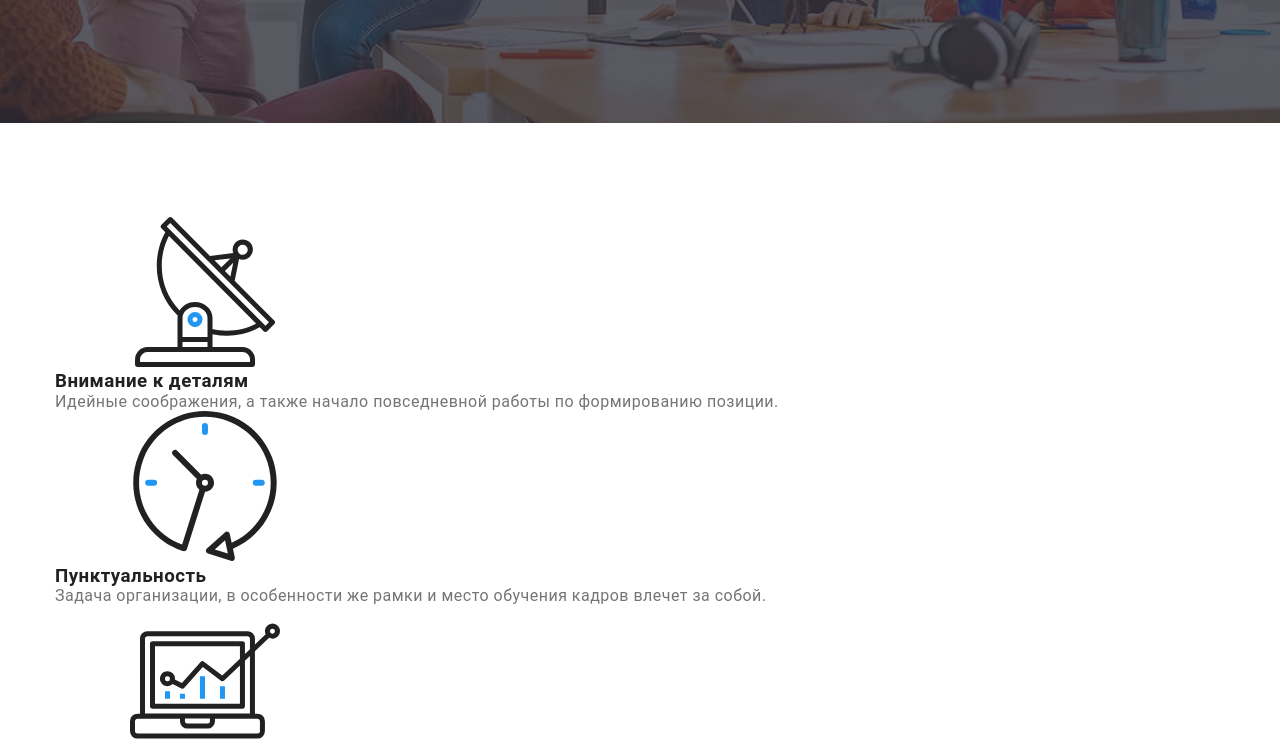
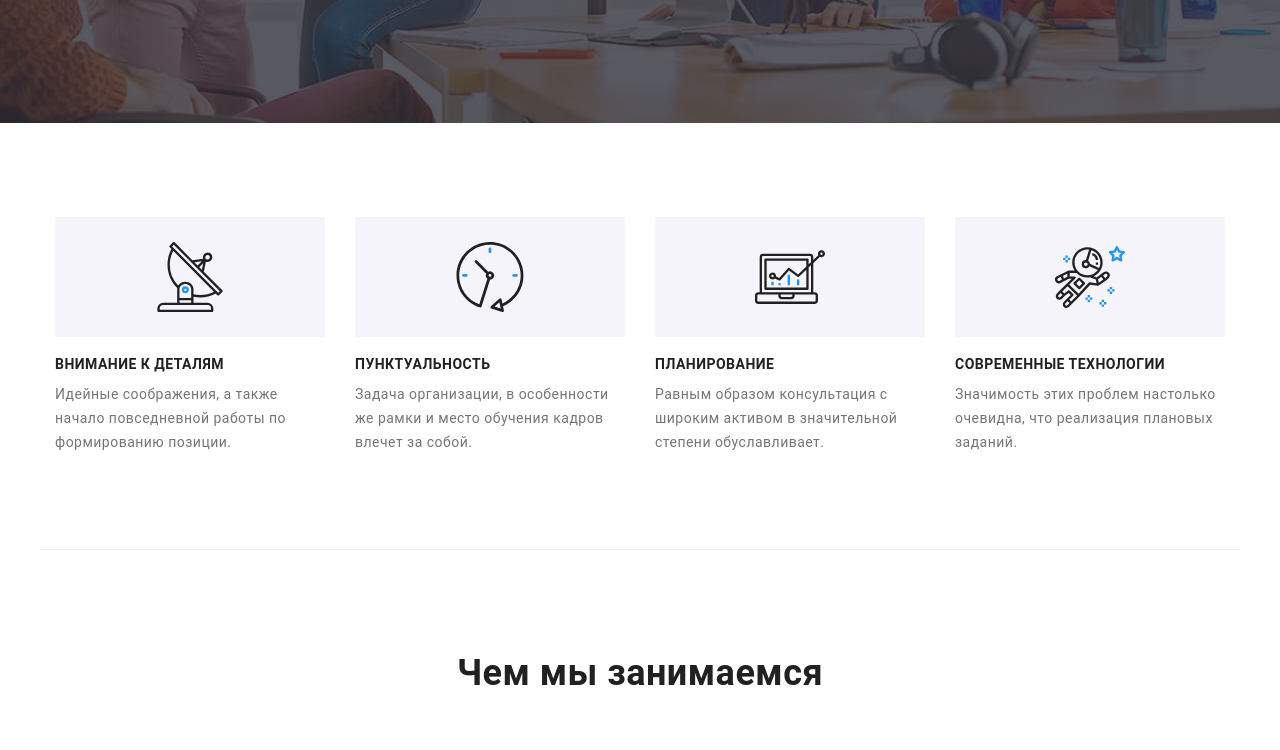
Before and after one commit to ErihKoh/goit-markup-hw-07, a plain HTML site: page index.html in a window 1280 px wide. Shown: the part 560-1310 px from the top of the page. Drawn offline with nearby package versions, Linux system fonts and the light colour scheme.

Commit message:
quality section

```diff
--- a/css/style.css
+++ b/css/style.css
@@ -279,7 +279,7 @@ h4 {
 
 /* our quality */
 
-.border-quality {
+/* .border-quality {
   border-bottom: 1px solid #ececec;
 }
 
@@ -306,7 +306,7 @@ h4 {
   height: 120px;
   padding: 25px 100px;
   background-color: #f5f4fa;
-}
+} */
 
 /* app section */
 
--- a/sass/components.scss/_quality-section.scss
+++ b/sass/components.scss/_quality-section.scss
@@ -1,6 +1,37 @@
-.quality-text {
+.border-quality {
+  border-bottom: 1px solid #ececec;
+}
+
+.quality {
+  & .list {
+    display: flex;
+  }
+
+  &-title {
+    margin-top: 20px;
+    margin-bottom: 10px;
+
+    font-size: 14px;
+    line-height: 1.14;
+    text-transform: uppercase;
+  }
+
+  & .item:not(:last-child) {
+    margin-right: 30px;
+  }
+
+  &-text {
+    width: 270px;
+
+    font-size: 14px;
+    line-height: 1.71;
+  }
+}
+
+.icon-quality {
+  display: block;
   width: 270px;
-
-  font-size: 14px;
-  line-height: 1.71;
+  height: 120px;
+  padding: 25px 100px;
+  background-color: #f5f4fa;
 }
--- a/sass/main.scss
+++ b/sass/main.scss
@@ -1,8 +1,10 @@
 @import "./utils.scss/variables";
 @import "./utils.scss/utils";
 @import "./components.scss/page-header";
+@import "./components.scss/web-header";
 @import "./components.scss/logo-header";
 @import "./components.scss/site-nav";
 @import "./components.scss/site-nav";
 @import "./components.scss/contacts";
 @import "./components.scss/hero";
+@import "./components.scss/quality-section";
```
Also changed, not shown: css/main.css, css/main.min.css, 2 other files.
